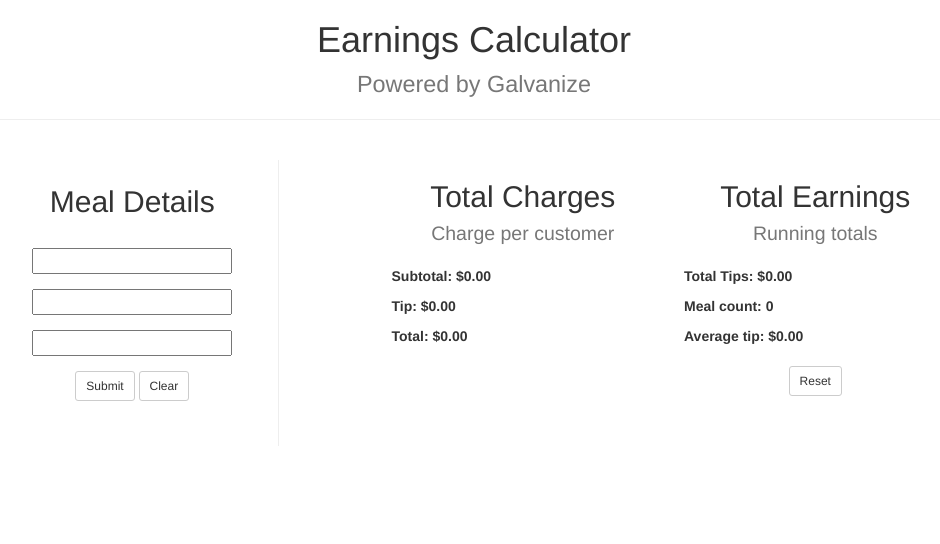
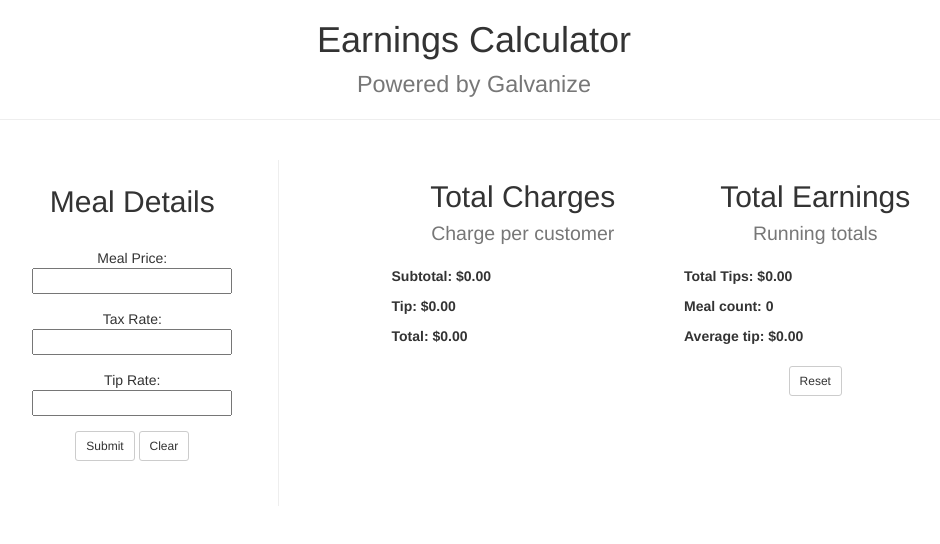
Before and after one commit to blackstc/angular-earnings-calculator, a plain HTML site: page index.html in a window 1280 px wide. Shown: the whole page, without its empty margins (166-1106 px from the left). Drawn offline with nearby package versions, Linux system fonts and the light colour scheme.

Commit message:
added comments and notes for readability

```diff
--- a/index.html
+++ b/index.html
@@ -21,13 +21,13 @@
           <h2>Meal Details</h2>
           <br>
           <form name="mealForm">
-            <div class="form-group">
+            <div class="form-group">Meal Price:<br>
               <input class="form-input" type="number" ng-model="mealPrice" placeholder="{{mealPrice | currency}}" name="meal-price" min="0" step=".01" required>
             </div>
-            <div class="form-group">
+            <div class="form-group">Tax Rate:<br>
               <input class="form-input" type="number" ng-model="taxRate" placeholder="{{taxRate | number}}" name="meal-taxrate" min="0" max="100" step=".01" required>
             </div>
-            <div class="form-group">
+            <div class="form-group">Tip Rate:<br>
               <input class="form-input" type="number" ng-model="tipRate" placeholder="{{tipRate | number}}" name="meal-tiprate" min="0" max="100" step=".01" required>
             </div>
             <input class="btn btn-default btn-sm" type="submit" ng-click="calculateTotals()" value="Submit">
--- a/js/ang.js
+++ b/js/ang.js
@@ -12,15 +12,16 @@ earningsCalculator.controller("earningsController", ["$scope", function($scope,
     $scope.averageTip= 0;
     }
 
+  //calculate the totals for each individual meal and add them to waiters meal array
   function calculateMeals() {
     var meal = new Meal($scope.mealPrice, $scope.taxRate, $scope.tipRate);
     waiter.addMeal(meal);
     $scope.subtotal = meal.calcSubTotal();
     $scope.tip = meal.calcTipAmount();
     $scope.total = meal.calcTotal();
-    debugger;
   }
 
+  //calculate the running total for the waiter created
   function calculateWaiterTotals() {
     $scope.averageTip = waiter.calcAvgTip();
     $scope.totalTip = waiter.calcTotalTips();
@@ -28,12 +29,13 @@ earningsCalculator.controller("earningsController", ["$scope", function($scope,
     $scope.mealCount = waiter.meals.length;
   }
 
+  //function to calculate from button click in index file
   $scope.calculateTotals = function() {
     calculateMeals();
     calculateWaiterTotals();
-    console.log("hi");
   };
 
+  //create waiter and call initial values
   var waiter = new Waiter("Charlie");
   init();
 
```
Also changed, not shown: js/main.js (deleted, +0 -51 lines), js/utility.js (+9 -7 lines).
